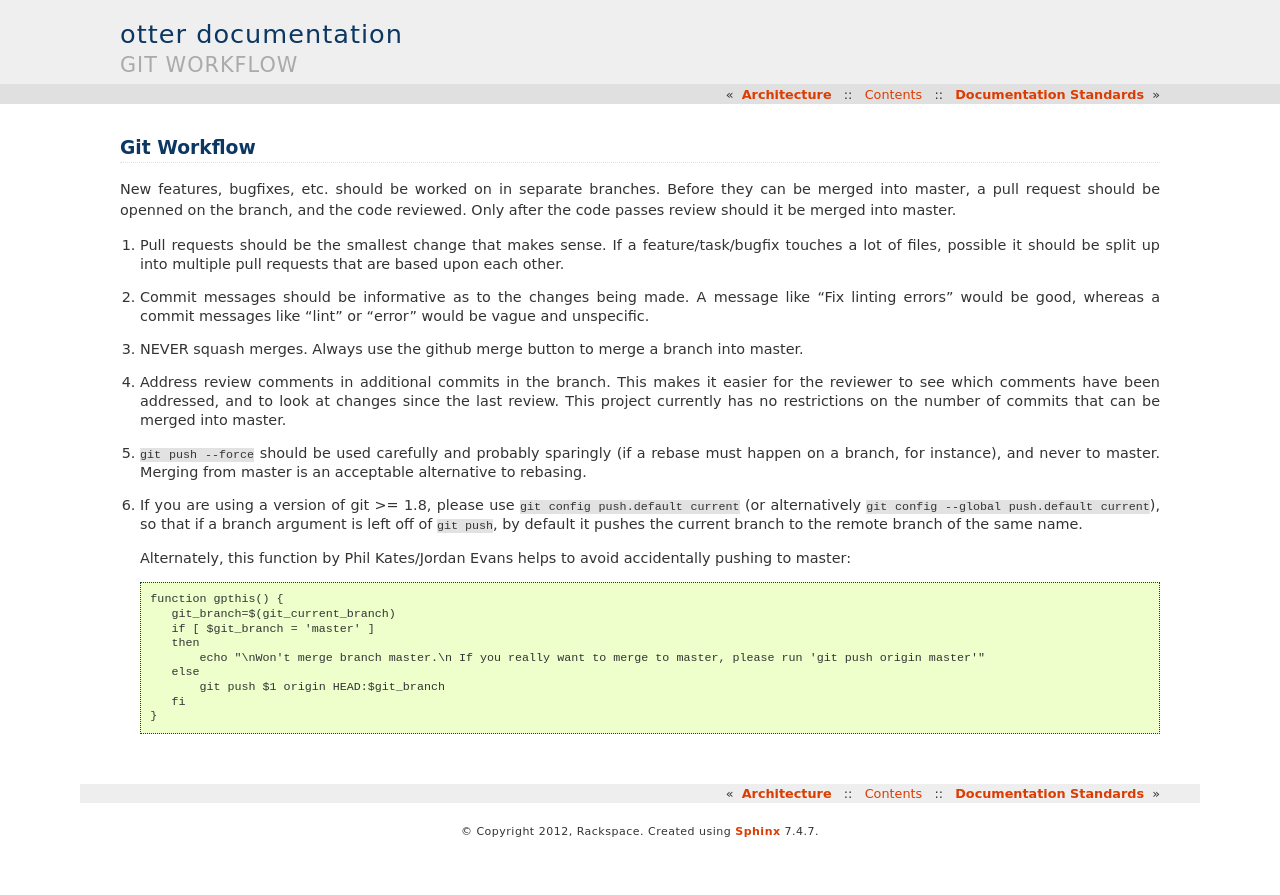
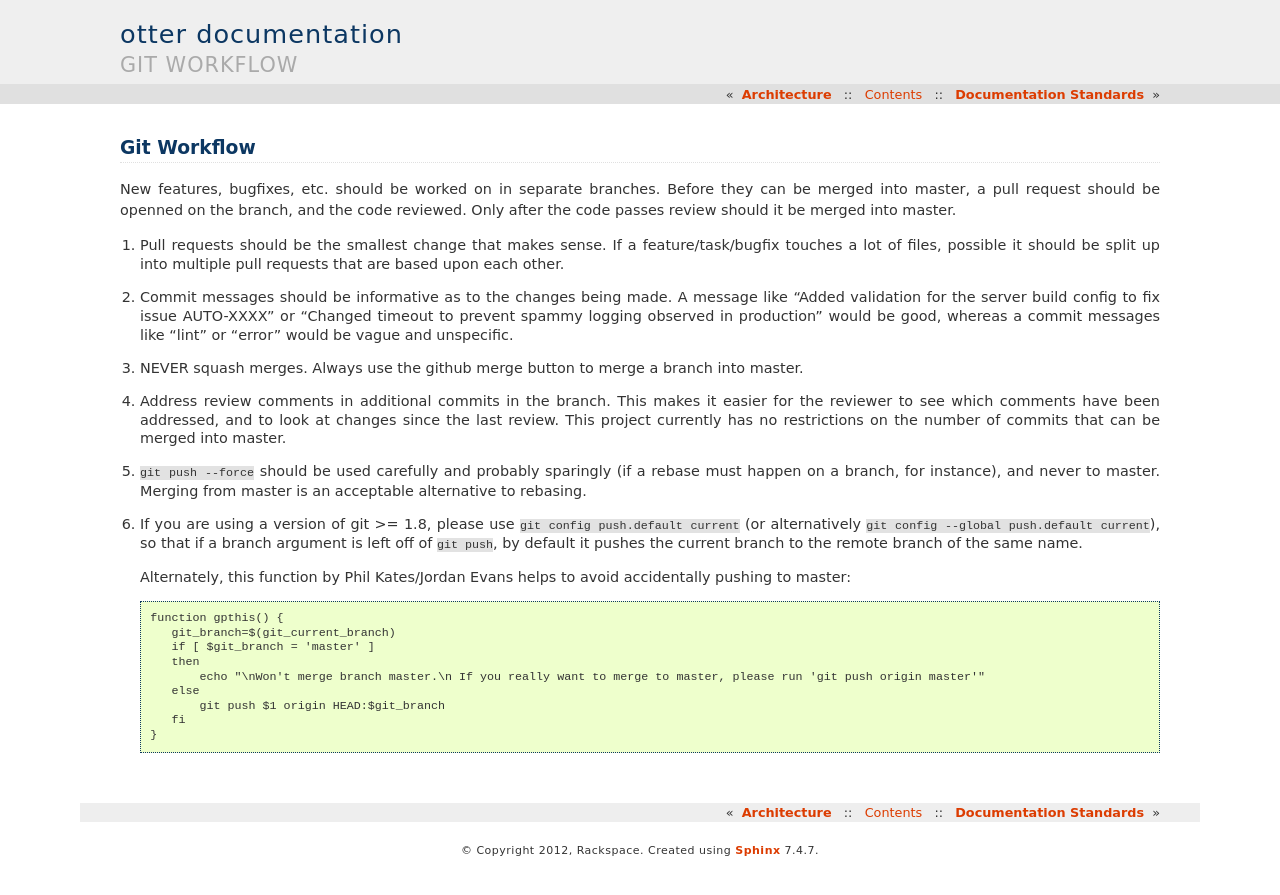
Before and after one commit to rackerlabs/otter, a Sphinx documentation site: the page built from doc/dev_process.rst, in a window 1280 px wide. Shown: the top 895 px of the page. Built offline with Sphinx 7.4.7, drawn with Linux system fonts in a browser that asks for light colours; pages that are not in the unit, such as notebooks, are missing from menus.

Commit message:
Fix guideline on commit messages to address review comment

```diff
--- a/doc/dev_process.rst
+++ b/doc/dev_process.rst
@@ -10,9 +10,10 @@ passes review should it be merged into master.
    lot of files,  possible it should be split up into multiple pull requests that are based upon each
    other.
 
-#. Commit messages should be informative as to the changes being made.  A message like "Fix linting
-   errors" would be good, whereas a commit messages like "lint" or "error" would be vague and
-   unspecific.
+#. Commit messages should be informative as to the changes being made. A message like "Added validation
+   for the server build config to fix issue AUTO-XXXX" or "Changed timeout to prevent spammy logging
+   observed in production" would be good, whereas a commit messages like "lint" or "error" would be
+   vague and unspecific.
 
 #. NEVER squash merges.  Always use the github merge button to merge a branch into master.
 
```
